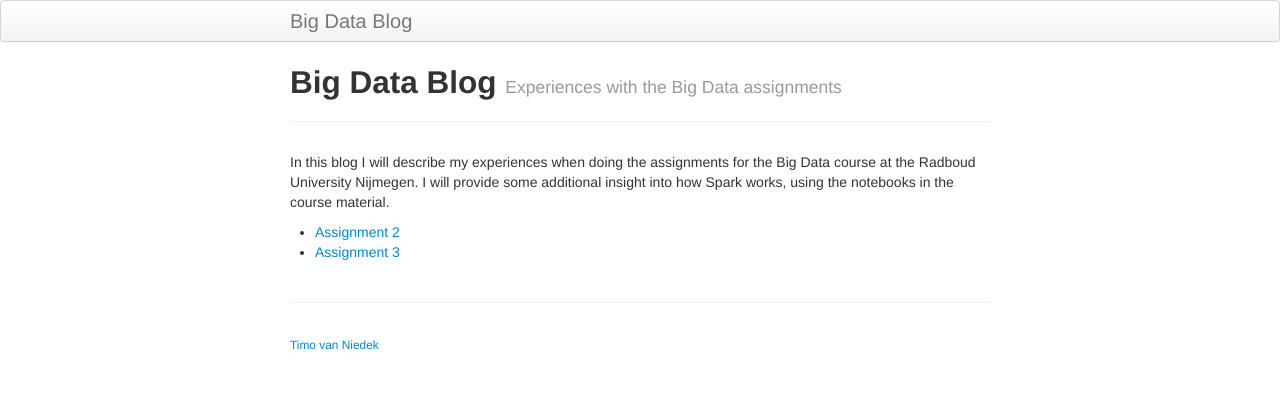
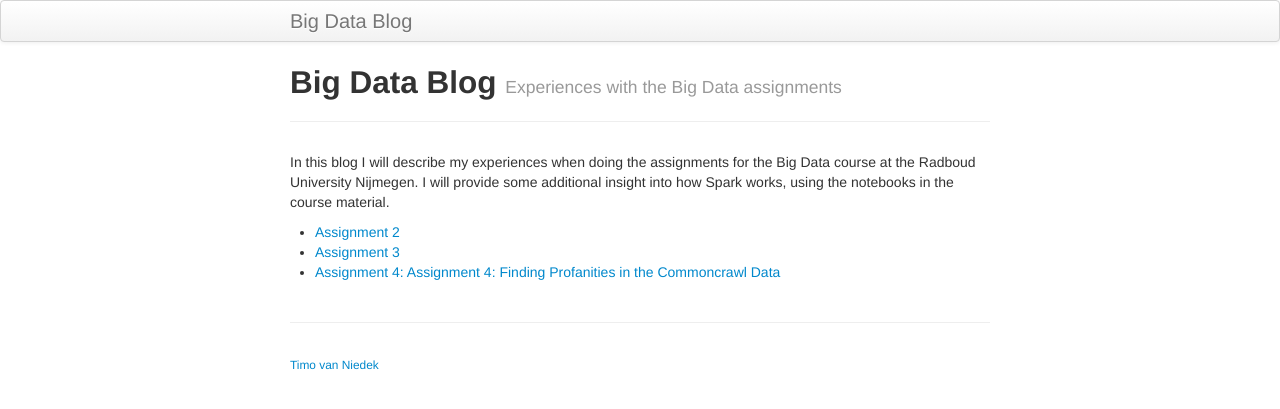
Before and after one commit to TimovNiedek/Big-Data-Blog, a Jekyll site: the page built from index.md, in a window 1280 px wide. Shown: the top 409 px of the page. Built offline with Jekyll 4.4.1, drawn with Linux system fonts in a browser that asks for light colours.

Commit message:
Added assignment 4 to index

```diff
--- a/index.md
+++ b/index.md
@@ -9,3 +9,4 @@ In this blog I will describe my experiences when doing the assignments for the B
 
 - [Assignment 2](pages/assignment2.html)
 - [Assignment 3](pages/assignment3.html)
+- [Assignment 4: Assignment 4: Finding Profanities in the Commoncrawl Data](pages/assignment4.html)
```
